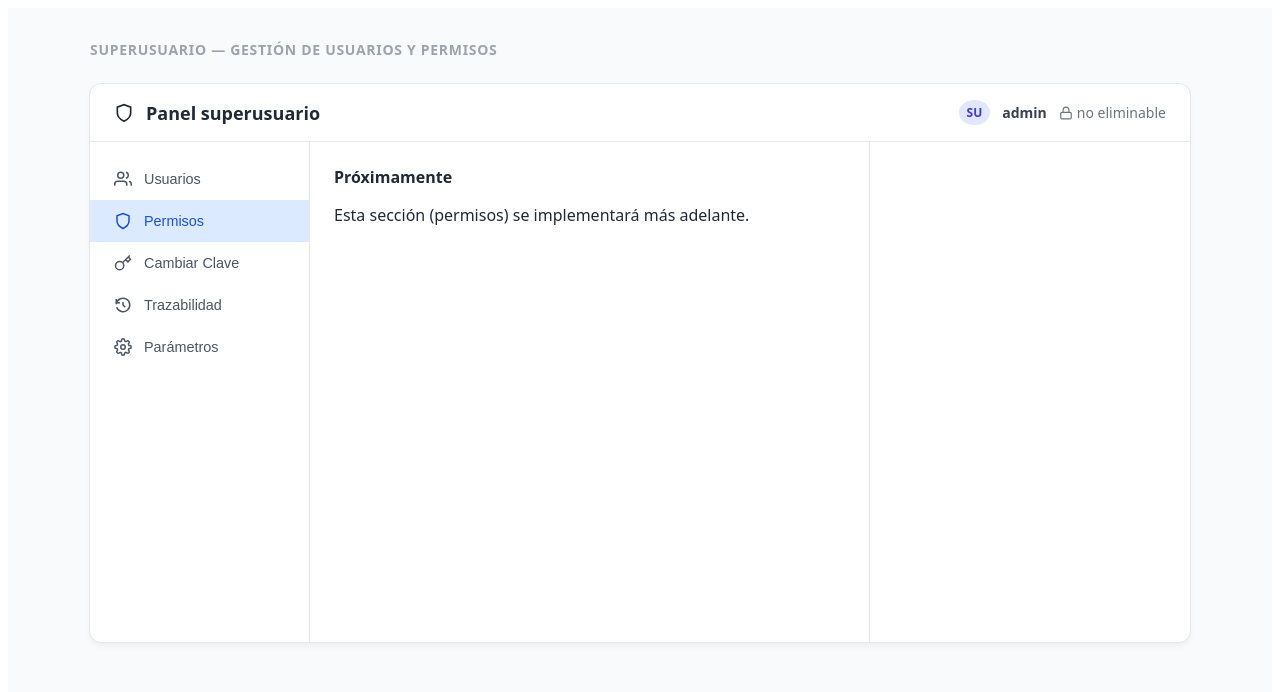
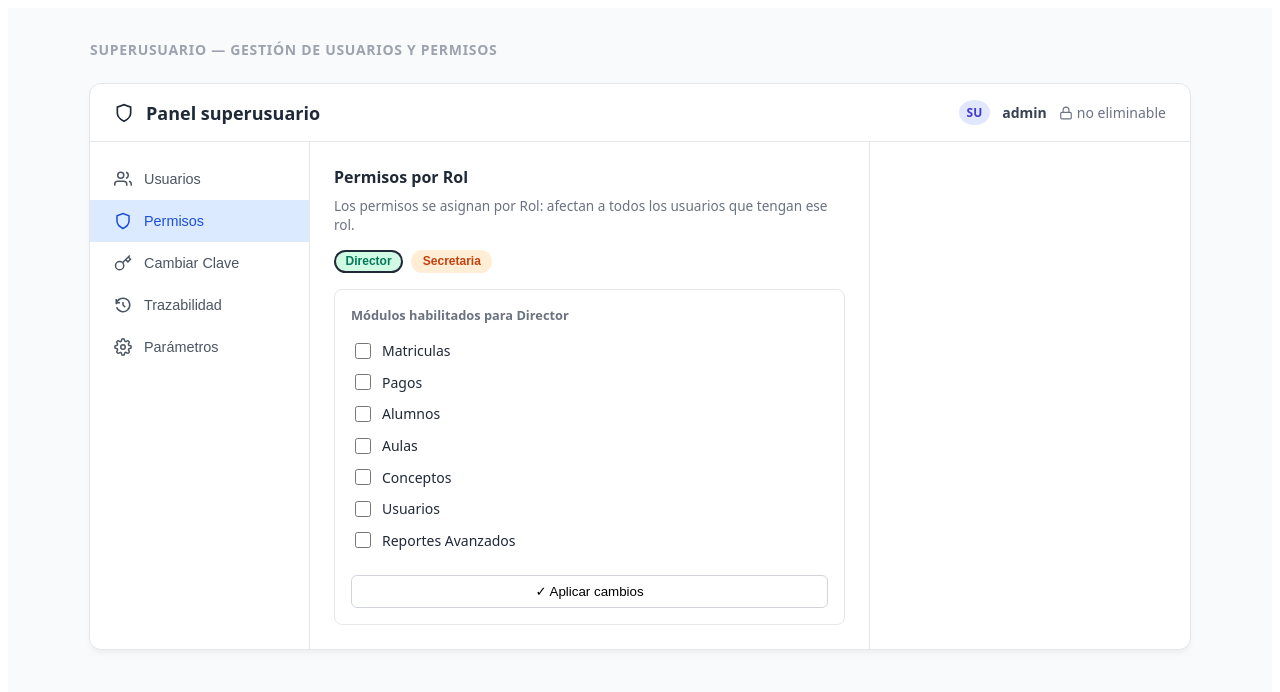
Before and after one commit to tiben10/front-end, a React (Vite) app: page /dashboard in a window 1280 px wide. Both pictures are taken after a click on the button "Permisos". Shown: the top 692 px of the page. Built offline with nearby package versions, Linux system fonts and the light colour scheme.

Commit message:
Agregar pestaña de Permisos por Rol (Director/Secretaria. Los cambios en un rol afectan a todos los usuarios con ese rol

```diff
--- a/src/pages/SuperUserDashboard.jsx
+++ b/src/pages/SuperUserDashboard.jsx
@@ -1,18 +1,19 @@
-import React, { useState, useEffect, useCallback } from 'react';
+import React, { useState, useEffect } from 'react';
 import '../Styles/Dashboard.css'
 import PermissionTree from './PermissionTree'; // <-- Importamos el componente del árbol
 
 const SuperUserDashboard = () => {
     const [usuarios, setUsuarios] = useState([]);
     const [allFuncs, setAllFuncs] = useState([]); // <-- Nuevo estado para las funcionalidades
-    // Simulación en memoria: permisos guardados POR USUARIO (idUsuario -> { idFuncionalidad: {...} })
-    // No se persiste en ningún lado; al recargar la página se reinicia.
-    const [permissionsByUser, setPermissionsByUser] = useState({});
     const [loading, setLoading] = useState(true);
     const [error, setError] = useState(null);
     const [selectedUser, setSelectedUser] = useState(null);
     const [activeTab, setActiveTab] = useState('usuarios');
-    const [savedMessage, setSavedMessage] = useState(false);
+
+    // --- Permisos por ROL (Permisos tab): idRol/nombreRol -> { idFuncionalidad: {...} } ---
+    const [permissionsByRole, setPermissionsByRole] = useState({});
+    const [selectedRoleForPerms, setSelectedRoleForPerms] = useState('DIRECTOR');
+    const [roleSavedMessage, setRoleSavedMessage] = useState(false);
 
     // --- Cambiar mi propia clave (Superusuario) ---
     const [ownCurrentPass, setOwnCurrentPass] = useState('');
@@ -63,48 +64,38 @@ const SuperUserDashboard = () => {
         setLoading(false);
     }, []);
 
-    // Genera el mapa de permisos "por defecto" según el rol (solo se usa la primera vez que se ve a ese usuario)
-    const buildDefaultPermMap = useCallback((user) => {
-        const permMap = {};
+    // Inicializa el mapa de permisos por Rol (Director/Secretaria) una sola vez, todo en false por defecto
+    useEffect(() => {
+        if (allFuncs.length === 0) return;
+        setPermissionsByRole(prev => {
+            const roles = ['DIRECTOR', 'SECRETARIA'];
+            const faltantes = roles.filter(r => !prev[r]);
+            if (faltantes.length === 0) return prev;
+
+            const next = { ...prev };
+            faltantes.forEach(rol => {
+                const map = {};
                 allFuncs.forEach(func => {
-            permMap[func.idFuncionalidad] = {
-                ver: user.rol.idRol === 1, // Superusuario arranca con todo habilitado
-                crear: false,
-                editar: false,
-                eliminar: false,
-                imprimir: false
-            };
+                    map[func.idFuncionalidad] = { ver: false, crear: false, editar: false, eliminar: false, imprimir: false };
                 });
-        return permMap;
+                next[rol] = map;
+            });
+            return next;
+        });
     }, [allFuncs]);
 
-    // Al seleccionar un usuario: si es la primera vez, se le crea su mapa de permisos por defecto.
-    // Si ya lo habíamos tocado antes en esta sesión, se respeta lo que ya estaba marcado.
-    useEffect(() => {
-        if (selectedUser && allFuncs.length > 0) {
-            setPermissionsByUser(prev => {
-                if (prev[selectedUser.idUsuario]) return prev; // ya existe, no lo pisamos
+    // Permisos del rol actualmente seleccionado en la pestaña "Permisos" (atajo de lectura)
+    const rolePermissions = permissionsByRole[selectedRoleForPerms] || {};
+
+    // Toggle de un permiso para el ROL seleccionado (afecta a TODOS los usuarios de ese rol)
+    const handleToggleRole = (funcId, action = 'ver') => {
+        setPermissionsByRole(prev => {
+            const rolePerms = prev[selectedRoleForPerms] || {};
+            const currentFuncPerms = rolePerms[funcId] || { ver: false, crear: false, editar: false, eliminar: false, imprimir: false };
             return {
                 ...prev,
-                    [selectedUser.idUsuario]: buildDefaultPermMap(selectedUser)
-                };
-            });
-        }
-    }, [selectedUser, allFuncs, buildDefaultPermMap]);
-
-    // Permisos del usuario actualmente seleccionado (atajo de lectura)
-    const permissions = selectedUser ? (permissionsByUser[selectedUser.idUsuario] || {}) : {};
-
-    // Función que se ejecuta cada vez que haces clic en un checkbox (solo afecta al usuario seleccionado)
-    const handleToggle = (funcId, action = 'ver') => {
-        if (!selectedUser) return;
-        setPermissionsByUser(prev => {
-            const userPerms = prev[selectedUser.idUsuario] || {};
-            const currentFuncPerms = userPerms[funcId] || { ver: false, crear: false, editar: false, eliminar: false, imprimir: false };
-            return {
-                ...prev,
-                [selectedUser.idUsuario]: {
-                    ...userPerms,
+                [selectedRoleForPerms]: {
+                    ...rolePerms,
                     [funcId]: {
                         ...currentFuncPerms,
                         [action]: !currentFuncPerms[action]
@@ -114,10 +105,10 @@ const SuperUserDashboard = () => {
         });
     };
 
-    // Solo simula el guardado: no llama a ninguna API ni almacena nada fuera de este estado en memoria.
-    const applyPermissions = () => {
-        setSavedMessage(true);
-        setTimeout(() => setSavedMessage(false), 2000);
+    // Solo simula el guardado de permisos por rol: no llama a ninguna API.
+    const applyRolePermissions = () => {
+        setRoleSavedMessage(true);
+        setTimeout(() => setRoleSavedMessage(false), 2000);
     };
 
     // Crea un usuario nuevo SOLO en memoria (no llama a ninguna API, no persiste al recargar)
@@ -285,8 +276,7 @@ const SuperUserDashboard = () => {
                     </aside>
 
                     {activeTab === 'usuarios' ? (
-                        <>
-                            <main className="dash-content">
+                        <main className="dash-content" style={{ flex: 1 }}>
                             <div style={{ display: 'flex', justifyContent: 'space-between', alignItems: 'center', marginBottom: '1rem' }}>
                                 <h3 className="section-title" style={{ margin: 0 }}>Listado de usuarios</h3>
                                 <button className="apply-btn" style={{ width: 'auto', padding: '0.4rem 0.9rem' }} onClick={() => setShowCreateForm(v => !v)}>
@@ -345,13 +335,11 @@ const SuperUserDashboard = () => {
                                         {usuarios.map((user) => {
                                             const isDeleted = !user.estado;
                                             const isSuperUser = user.rol?.nombreRol?.toUpperCase() === 'SUPERUSUARIO';
-                                                const isSelected = selectedUser?.idUsuario === user.idUsuario;
 
                                             return (
                                                 <tr
                                                     key={user.idUsuario}
-                                                        className={`clickable-row ${isDeleted ? "deleted-row" : ""} ${isSelected ? "selected-row" : ""}`}
-                                                        onClick={() => setSelectedUser(user)}
+                                                    className={`${isDeleted ? "deleted-row" : ""}`}
                                                 >
                                                     <td>{user.usuario}</td>
                                                     <td className="doc-text">{user.doc || '—'}</td>
@@ -372,8 +360,7 @@ const SuperUserDashboard = () => {
                                                             <button
                                                                 className="icon-btn"
                                                                 title="Eliminar lógicamente"
-                                                                    onClick={(e) => {
-                                                                        e.stopPropagation();
+                                                                onClick={() => {
                                                                     if (window.confirm(`¿Eliminar (lógicamente) al usuario "${user.usuario}"?`)) {
                                                                         eliminarUsuario(user);
                                                                     }
@@ -391,59 +378,53 @@ const SuperUserDashboard = () => {
                             )}
 
                             <div className="table-footer-note">
-                                    ⓘ La eliminación es lógica (trazabilidad)
+                                ⓘ La eliminación es lógica (trazabilidad). Los permisos de acceso ahora se gestionan por rol en la pestaña "Permisos".
                             </div>
                         </main>
+                    ) : activeTab === 'permisos' ? (
+                        <main className="dash-content" style={{ flex: 1 }}>
+                            <h3 className="section-title">Permisos por Rol</h3>
+                            <p style={{ fontSize: '0.85rem', color: '#6b7280', marginTop: '-0.5rem', marginBottom: '1rem' }}>
+                                Los permisos se asignan por Rol: afectan a todos los usuarios que tengan ese rol.
+                            </p>
 
-                            <aside className="dash-permissions">
-                                {!selectedUser ? (
-                                    <div className="perm-box" style={{ marginTop: '2rem', textAlign: 'center', borderStyle: 'dashed' }}>
-                                        <p className="perm-subtitle" style={{ margin: 0 }}>👈 Selecciona un usuario en la tabla para ver y editar sus permisos.</p>
-                                    </div>
-                                ) : (
-                                    <>
-                                        <div className="perm-header">
-                                            <h3 className="section-title" style={{ marginBottom: 0 }}>
-                                                Permisos — {selectedUser.usuario}
-                                            </h3>
-                                            <span className={`role-badge ${getRoleBadgeClass(selectedUser.rol?.nombreRol)}`}>
-                                                {selectedUser.rol?.nombreRol?.toLowerCase()}
-                                            </span>
+                            <div style={{ display: 'flex', gap: '0.5rem', marginBottom: '1rem' }}>
+                                {['DIRECTOR', 'SECRETARIA'].map(rol => (
+                                    <button
+                                        key={rol}
+                                        onClick={() => setSelectedRoleForPerms(rol)}
+                                        className={`role-badge ${getRoleBadgeClass(rol)}`}
+                                        style={{
+                                            cursor: 'pointer',
+                                            border: selectedRoleForPerms === rol ? '2px solid #1f2937' : '2px solid transparent',
+                                            fontWeight: 600
+                                        }}
+                                    >
+                                        {rol.charAt(0) + rol.slice(1).toLowerCase()}
+                                    </button>
+                                ))}
                             </div>
 
                             <div className="perm-box">
-                                            <p className="perm-subtitle">Módulos habilitados</p>
+                                <p className="perm-subtitle">Módulos habilitados para {selectedRoleForPerms.charAt(0) + selectedRoleForPerms.slice(1).toLowerCase()}</p>
 
-                                            {selectedUser.rol?.nombreRol?.toUpperCase() === 'SUPERUSUARIO' ? (
-                                                <p style={{ fontSize: '0.8rem', color: '#6b7280', fontStyle: 'italic' }}>
-                                                    El Superusuario tiene acceso total y no puede modificarse.
-                                                </p>
-                                            ) : (
                                 <PermissionTree
                                     functionalities={allFuncs}
-                                                    permissions={permissions}
-                                                    onToggle={handleToggle}
+                                    permissions={rolePermissions}
+                                    onToggle={handleToggleRole}
                                 />
-                                            )}
 
-                                            <button
-                                                className="apply-btn"
-                                                onClick={applyPermissions}
-                                                disabled={selectedUser.rol?.nombreRol?.toUpperCase() === 'SUPERUSUARIO'}
-                                            >
+                                <button className="apply-btn" onClick={applyRolePermissions}>
                                     ✓ Aplicar cambios
                                 </button>
 
-                                            {savedMessage && (
+                                {roleSavedMessage && (
                                     <p style={{ marginTop: '0.5rem', fontSize: '0.85rem', color: '#16a34a', fontWeight: 600 }}>
-                                                    ✓ Permisos actualizados para {selectedUser.usuario}
+                                        ✓ Permisos actualizados para el rol {selectedRoleForPerms.toLowerCase()}
                                     </p>
                                 )}
                             </div>
-                                    </>
-                                )}
-                            </aside>
-                        </>
+                        </main>
                     ) : activeTab === 'clave' ? (
                         <main className="dash-content">
                             <h3 className="section-title">Cambiar Clave</h3>
```
Lines whose indentation alone changed are shown as unchanged.
